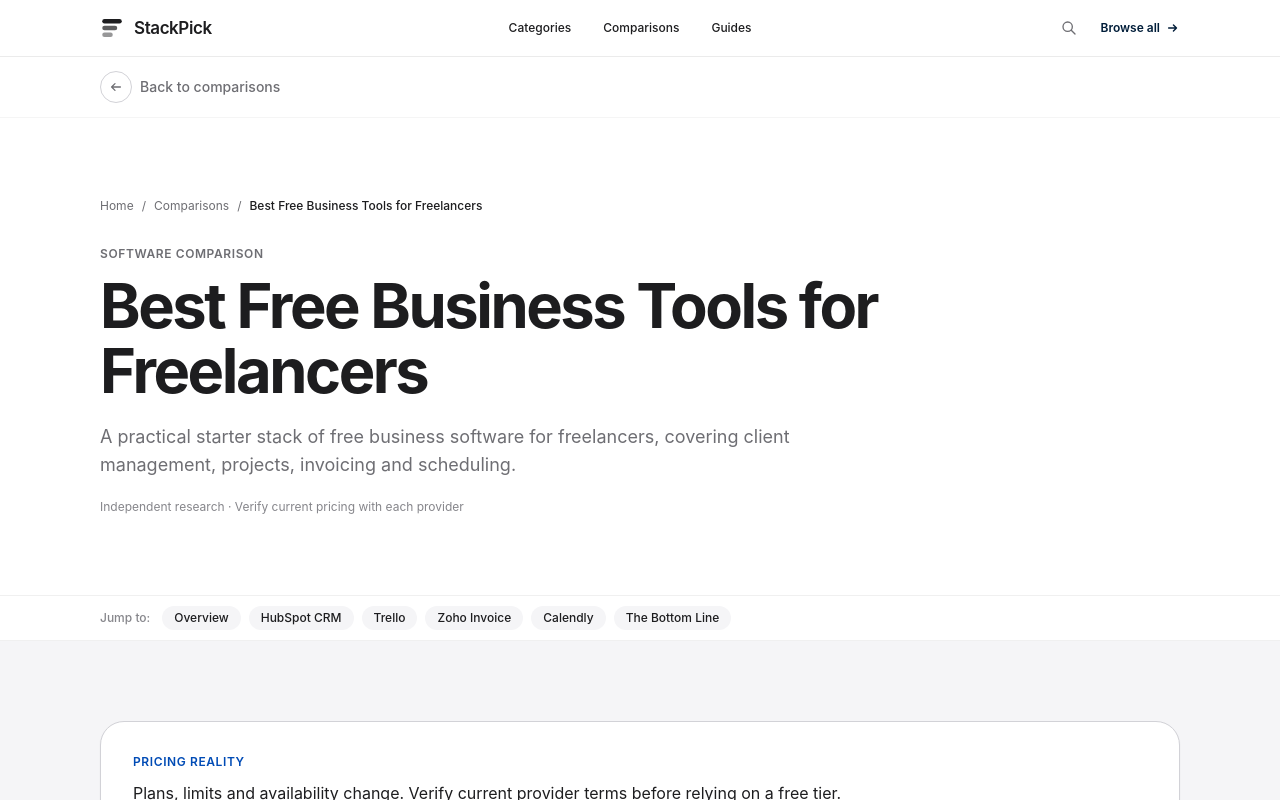
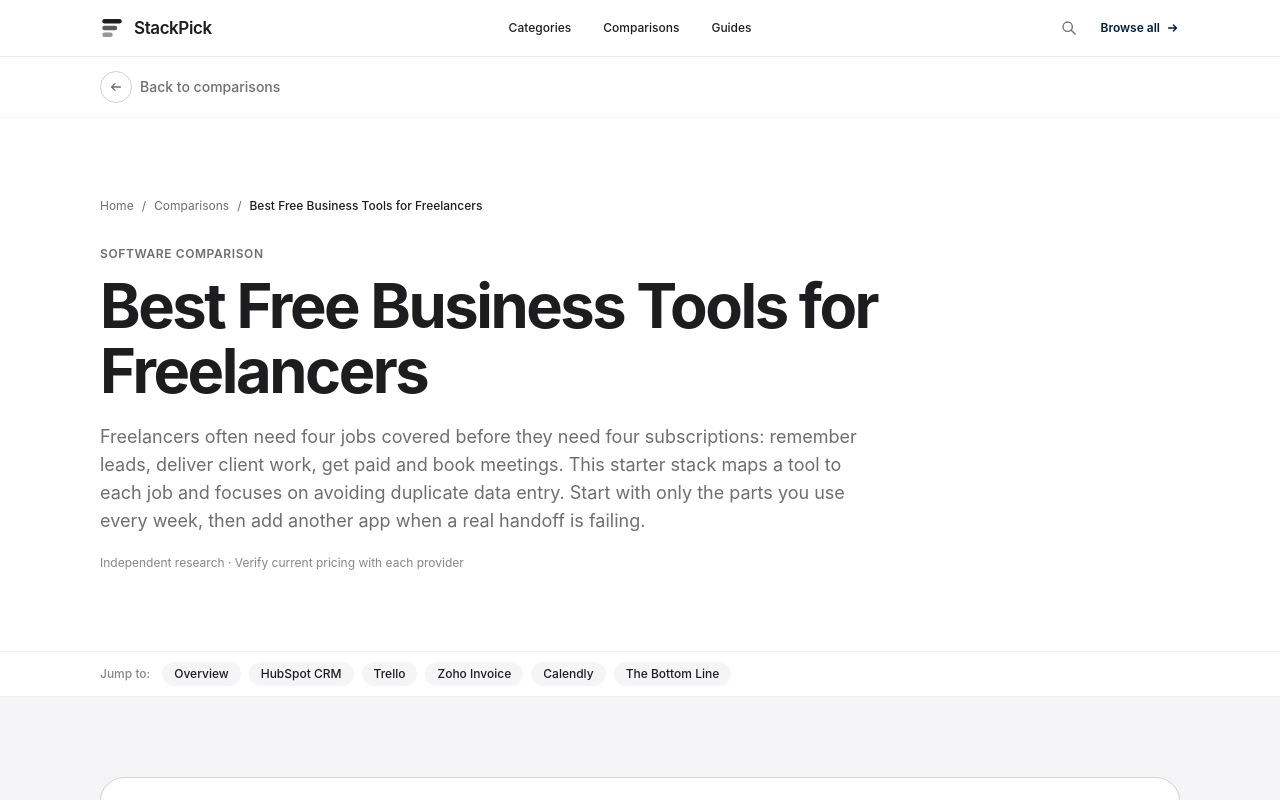
Before and after one commit to LinukaBandara/StackPick, a Next.js app: page /best/free-business-tools-for-freelancers in a window 1280 px wide. Shown: the top 800 px of the page. Built offline with nearby package versions, Linux system fonts and the light colour scheme; no server answers.

Commit message:
Make small-business stack guides more distinct and practical

```diff
--- a/app/best/free-business-tools-for-freelancers/page.tsx
+++ b/app/best/free-business-tools-for-freelancers/page.tsx
@@ -3,7 +3,8 @@ import ComparisonArticle from "@/components/ComparisonArticle";
 
 export const metadata: Metadata = {
   title: "Best Free Business Tools for Freelancers (2026)",
-  description: "A practical starter stack of free business software for freelancers, covering client management, projects, invoicing and scheduling.",
+  description:
+    "Build a lean freelance toolkit for leads, projects, invoicing and bookings, with practical checks for free-plan limits and handoffs.",
   alternates: { canonical: "/best/free-business-tools-for-freelancers" },
 };
 
@@ -12,22 +13,80 @@ export default function Page() {
     <ComparisonArticle
       title="Best Free Business Tools for Freelancers"
       slug="free-business-tools-for-freelancers"
-      intro="A practical starter stack of free business software for freelancers, covering client management, projects, invoicing and scheduling."
-      pricingNote="Plans, limits and availability change. Verify current provider terms before relying on a free tier."
+      intro="Freelancers often need four jobs covered before they need four subscriptions: remember leads, deliver client work, get paid and book meetings. This starter stack maps a tool to each job and focuses on avoiding duplicate data entry. Start with only the parts you use every week, then add another app when a real handoff is failing."
+      pricingNote="Free-plan terms and availability change. Check the provider's current limits for your region, including users, records, branding, integrations and export access before moving client data."
       tools={[
-        { name: "HubSpot CRM", bestFor: "Client and lead tracking", freeOption: "Check current provider terms.", tradeoff: "Verify current limits and test your real workflow.", url: "https://www.hubspot.com/products/crm" },
-        { name: "Trello", bestFor: "Project tracking", freeOption: "Check current provider terms.", tradeoff: "Verify current limits and test your real workflow.", url: "https://trello.com/" },
-        { name: "Zoho Invoice", bestFor: "Freelance invoicing", freeOption: "Check current provider terms.", tradeoff: "Verify current limits and test your real workflow.", url: "https://www.zoho.com/invoice/" },
-        { name: "Calendly", bestFor: "Client scheduling", freeOption: "Check current provider terms.", tradeoff: "Verify current limits and test your real workflow.", url: "https://calendly.com/" },
+        {
+          name: "HubSpot CRM",
+          bestFor: "Keeping enquiries, client details and follow-ups in one place",
+          freeOption:
+            "A free CRM option is available; verify current contact, user and feature limits for your account.",
+          tradeoff:
+            "Useful when leads are slipping through the cracks, but may be unnecessary if you only have a few active clients and a reliable tracker.",
+          url: "https://www.hubspot.com/products/crm",
+        },
+        {
+          name: "Trello",
+          bestFor: "Tracking client delivery through clear stages",
+          freeOption:
+            "Check Trello's current free workspace limits, including boards, collaborators and features.",
+          tradeoff:
+            "A visual board makes status easy to scan, but it is not a substitute for detailed documentation or a formal time-tracking system.",
+          url: "https://trello.com/",
+        },
+        {
+          name: "Zoho Invoice",
+          bestFor: "Creating and tracking service invoices",
+          freeOption:
+            "Review current regional terms and invoice-related limits directly with Zoho.",
+          tradeoff:
+            "Dedicated invoicing is clearer than building invoices from scratch, but payment methods and connected services depend on region.",
+          url: "https://www.zoho.com/invoice/",
+        },
+        {
+          name: "Calendly",
+          bestFor: "Letting clients book a time without repeated messages",
+          freeOption:
+            "Check the current free plan's event-type, calendar and integration limits.",
+          tradeoff:
+            "Booking links reduce scheduling back-and-forth, but do not replace project deadlines or client communication.",
+          url: "https://calendly.com/",
+        },
       ]}
-      bottomLine="Free does not always mean unrestricted. Check whether the plan needs a card, expires after a trial, adds branding, limits exports or reserves useful features for paid plans."
+      bottomLine="For a new freelancer, begin with a lead tracker and an invoicing method; add a project board when client delivery gets hard to track, and a booking link when scheduling creates repeated messages. The best free stack is not the one with the most apps—it is the smallest set that reliably takes an enquiry through delivery and payment."
     >
       <section className="bg-white">
         <div className="sp-container py-16 sm:py-20">
-          <p className="sp-eyebrow">StackPick decision test</p>
-          <h2 className="sp-title mt-4 max-w-4xl">Test the free plan against the job you actually need done.</h2>
+          <p className="sp-eyebrow">The enquiry-to-payment path</p>
+          <h2 className="sp-title mt-4 max-w-4xl">
+            Choose tools around handoffs, not around app categories.
+          </h2>
           <p className="mt-5 max-w-3xl text-base leading-7 text-[#6e6e73]">
-            Create the smallest realistic workflow and check setup, limits, exports, branding and upgrade prompts. A free label is useful only when the plan supports your actual workflow.
+            A freelance website project might start with a booking, become a proposal, move into
+            delivery and finish with an invoice. Write down where each piece of information lives
+            today before signing up for anything new.
+          </p>
+          <div className="mt-10 overflow-x-auto rounded-[28px] border border-black/10 bg-white">
+            <table className="w-full min-w-[640px] text-left text-sm">
+              <thead>
+                <tr className="border-b border-black/10">
+                  <th className="p-5 font-semibold">Business moment</th>
+                  <th className="p-5 font-semibold">Minimum system</th>
+                  <th className="p-5 font-semibold">Add another tool when…</th>
+                </tr>
+              </thead>
+              <tbody>
+                <tr className="border-b border-black/10"><td className="p-5 font-medium">New enquiry</td><td className="p-5 text-[#6e6e73]">One place for contact, source and next action</td><td className="p-5 text-[#6e6e73]">You repeatedly forget follow-ups</td></tr>
+                <tr className="border-b border-black/10"><td className="p-5 font-medium">Work underway</td><td className="p-5 text-[#6e6e73]">Tasks, owner and due date</td><td className="p-5 text-[#6e6e73]">Deadlines or approvals become unclear</td></tr>
+                <tr className="border-b border-black/10"><td className="p-5 font-medium">Invoice sent</td><td className="p-5 text-[#6e6e73]">Amount, due date and payment status</td><td className="p-5 text-[#6e6e73]">You cannot reliably chase overdue invoices</td></tr>
+                <tr><td className="p-5 font-medium">Client meeting</td><td className="p-5 text-[#6e6e73]">Agreed time and meeting details</td><td className="p-5 text-[#6e6e73]">Booking messages consume regular work time</td></tr>
+              </tbody>
+            </table>
+          </div>
+          <p className="mt-6 max-w-3xl text-sm leading-6 text-[#6e6e73]">
+            Before adopting a tool, test one real workflow and confirm that the free plan supports
+            the way you work. A provider's free label alone does not establish that every feature
+            or integration is included.
           </p>
         </div>
       </section>
```
